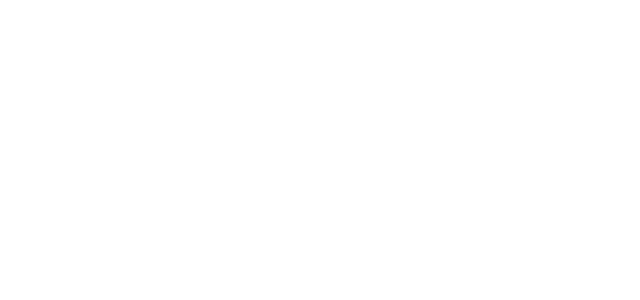
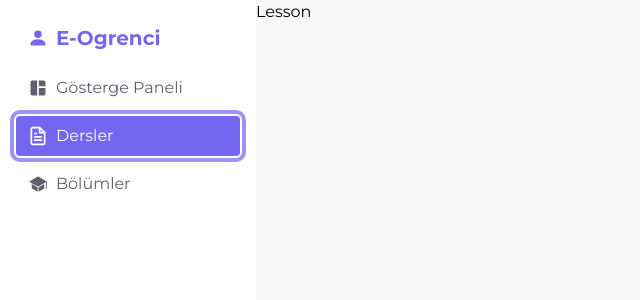
Before and after one commit to caneral/eogrenci.adminpanel, a React (Create React App) app: page /lessons in a window 1280 px wide. Before the commit this address had no page. Shown: the top 300 px of the page, without its empty margins (0-640 px from the left). Built offline with nearby package versions, Linux system fonts and the light colour scheme.

Commit message:
Layout düzenlendi.

```diff
--- a/src/@core/components/sidebar/index.js
+++ b/src/@core/components/sidebar/index.js
@@ -28,8 +28,7 @@
   };
 
   return (
-    <div>
-      <div className="w-64 h-screen bg-white ">
+      <div className="w-64 h-screen bg-white fixed top-0 left-0 bottom-0 z-10 ">
         <div className="px-4 pt-4">
           <div className="relative text-black-base mb-2 ">
             <div
@@ -62,7 +61,6 @@
           </ul>
         </div>
       </div>
-    </div>
   );
 };
 
--- a/src/layouts/VerticalLayout.js
+++ b/src/layouts/VerticalLayout.js
@@ -1,10 +1,15 @@
 import React from "react";
+import { Outlet } from "react-router-dom";
 import Sidebar from "../@core/components/sidebar";
 
 const VerticalLayout = () => {
   return (
     <div>
       <Sidebar />
+
+      <main className="ml-64 h-screen">
+          <Outlet />
+      </main>
     </div>
   );
 };
--- a/src/navigation/vertical/pages.js
+++ b/src/navigation/vertical/pages.js
@@ -9,15 +9,15 @@
         icon: <MdSpaceDashboard size={20}/>
     },
     {
-        id:'dersler',
+        id:'lesson',
         title: 'Dersler',
-        path:'/about',
+        path:'/lessons',
         icon: <FiFileText size={20}/>
     },
     {
-        id:'bolumler',
+        id:'departments',
         title: 'Bölümler',
-        path:'/about',
+        path:'/departments',
         icon: <IoIosSchool size={20}/>
     }
 ];
--- a/src/pages/Homepage.js
+++ b/src/pages/Homepage.js
@@ -3,7 +3,7 @@
 const Homepage = () => {
     return (
         <div>
-            Anasayfa
+            AnasayfaAnasayfaAnasayfaAnasayfaAnasayfaAnasayfaAnasayfaAnasayfaAnasayfaAnasayfa
         </div>
     )
 }
--- /dev/null
+++ b/src/pages/department/Department.js
@@ -0,0 +1,11 @@
+import React from 'react'
+
+const Department = () => {
+    return (
+        <div>
+            Department
+        </div>
+    )
+}
+
+export default Department
--- /dev/null
+++ b/src/pages/lesson/Lesson.js
@@ -0,0 +1,11 @@
+import React from 'react'
+
+const Lesson = () => {
+    return (
+        <div>
+            Lesson
+        </div>
+    )
+}
+
+export default Lesson
```
Also changed, not shown: src/router/routes/Pages.js (+13 -2 lines).
